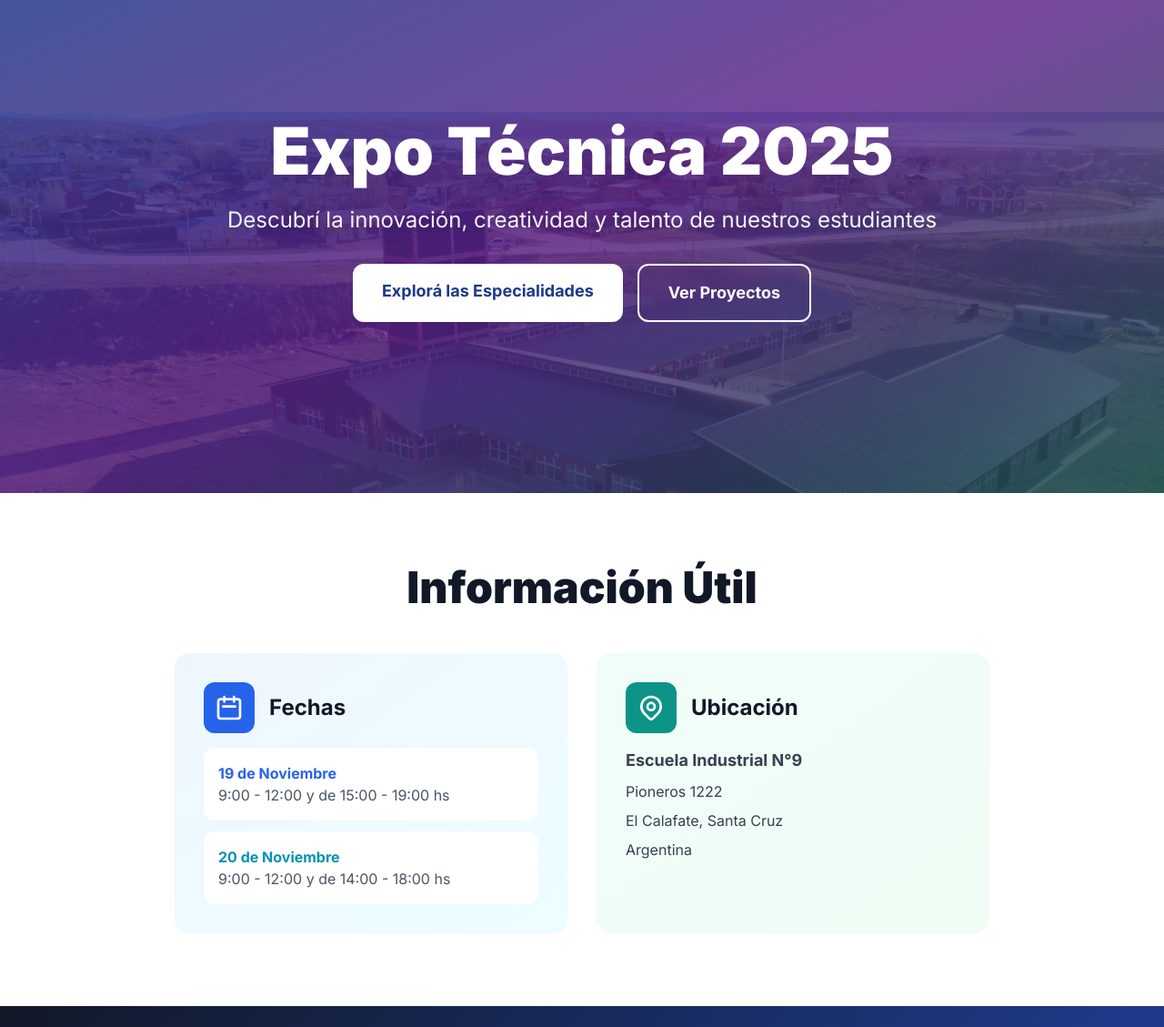
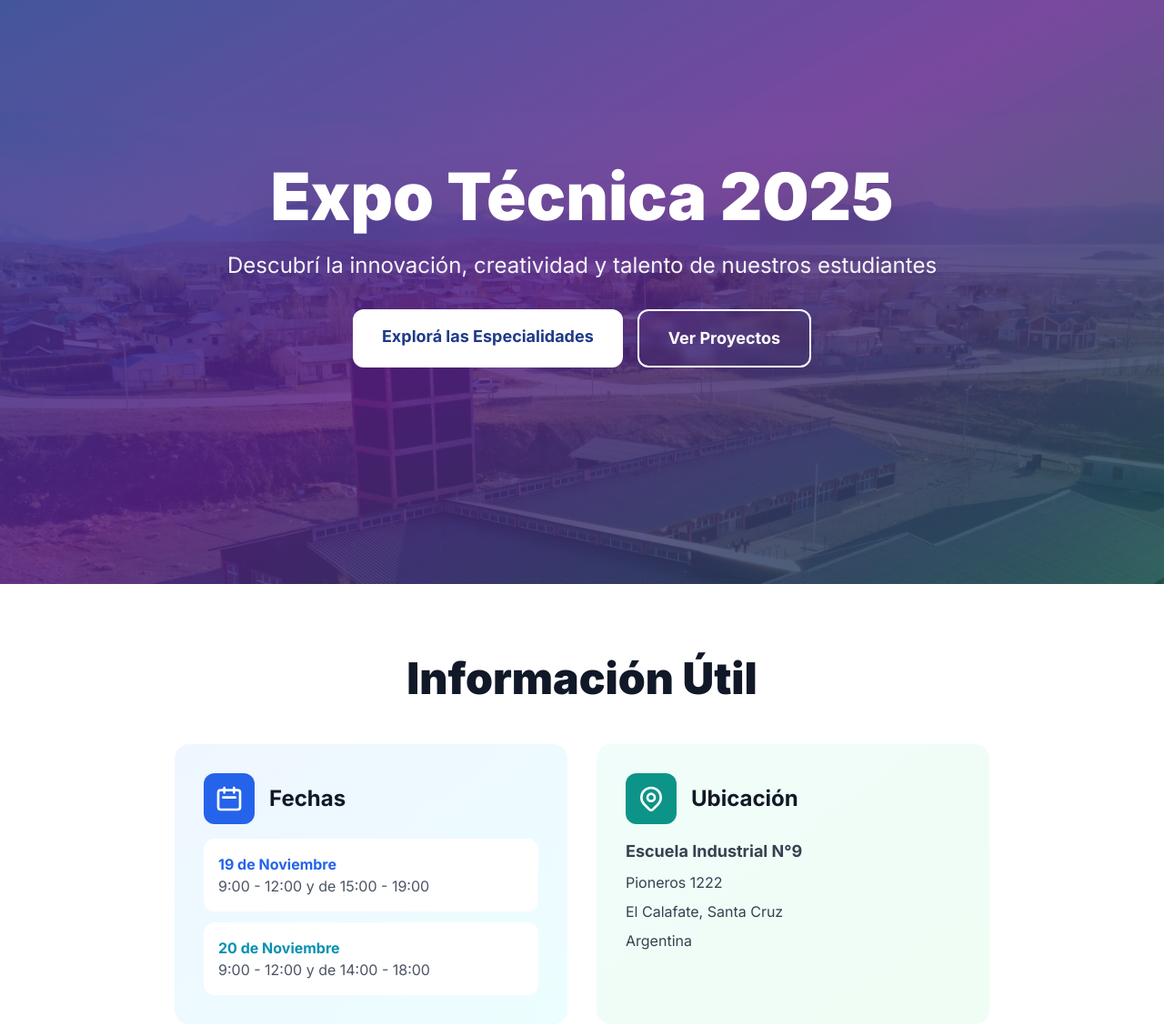
Before and after one commit to pablolimardo/expotecnica2025, a website: page index.html in a window 1280 px wide. Shown: the part 420-1549 px from the top of the page at 91% size. Drawn offline with nearby package versions, Linux system fonts and the light colour scheme.

Commit message:
Correccion de background

```diff
--- a/index.html
+++ b/index.html
@@ -107,6 +107,16 @@
             opacity: 1;
             transform: translateY(0);
         }
+
+        /* Parallax background fix */
+        .parallax-bg {
+            will-change: transform;
+        }
+
+        .parallax-bg img {
+            min-height: 120vh !important;
+            height: 120vh !important;
+        }
     </style>
 </head>
 <body class="bg-gray-50 text-gray-800">
@@ -167,14 +177,14 @@
     </section>
 
     <!-- HERO -->
-    <section id="inicio" class="py-32 relative overflow-hidden min-h-[600px] flex items-center" data-parallax>
+    <section id="inicio" class="py-32 relative overflow-hidden min-h-[700px] flex items-center" data-parallax>
         <!-- Imagen de fondo con efecto parallax -->
-        <div class="parallax-bg absolute inset-0 z-0">
+        <div class="parallax-bg absolute inset-0 z-0 h-full">
             <img
                 src="./img/indu9.webp"
                 alt="Escuela Industrial N°9"
-                class="w-full h-full object-cover"
-                style="transform: translateY(0px);"
+                class="w-full h-full min-h-[700px] object-cover object-center"
+                style="transform: translateY(0px); transform-origin: center center;"
             >
             <!-- Overlay semi-transparente para mejor legibilidad -->
             <div class="absolute inset-0 bg-gradient-to-br from-blue-900/85 via-purple-900/80 to-teal-900/85"></div>
@@ -221,11 +231,11 @@
                         <div class="space-y-3">
                             <div class="bg-white rounded-xl p-4">
                                 <div class="font-bold text-blue-600">19 de Noviembre</div>
-                                <div class="text-gray-600">9:00 - 12:00 y de 15:00 - 19:00 hs</div>
+                                <div class="text-gray-600">9:00 - 12:00 y de 15:00 - 19:00</div>
                             </div>
                             <div class="bg-white rounded-xl p-4">
                                 <div class="font-bold text-cyan-600">20 de Noviembre</div>
-                                <div class="text-gray-600">9:00 - 12:00 y de 14:00 - 18:00 hs</div>
+                                <div class="text-gray-600">9:00 - 12:00 y de 14:00 - 18:00</div>
                             </div>
                         </div>
                     </div>
```
